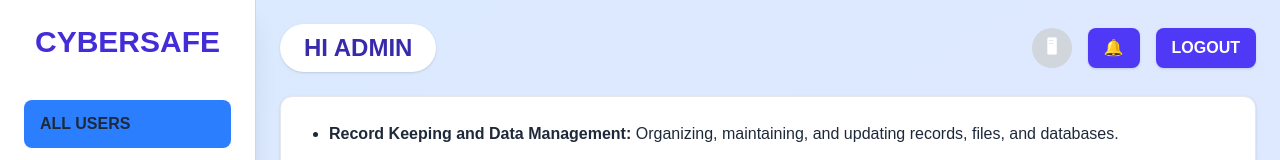
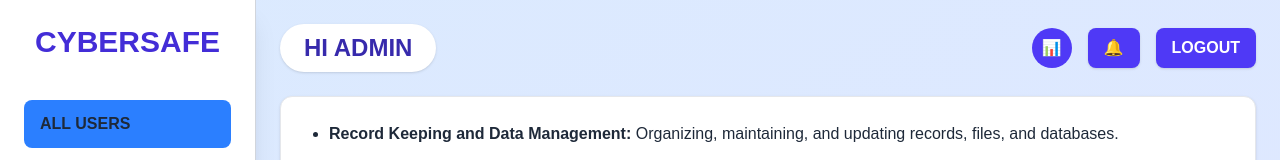
Before and after one commit to ManojPrathapa/CyberSafe, a Next.js app in the folder cyber-awareness-frontend/: page /Admin/home in a window 1280 px wide. Shown: the top 160 px of the page. Built offline with nearby package versions, Linux system fonts and the light colour scheme.

Commit message:
Dashboard Button

```diff
--- a/cyber-awareness-frontend/src/app/Admin/home/page.js
+++ b/cyber-awareness-frontend/src/app/Admin/home/page.js
@@ -49,7 +49,7 @@
           <h2 className="text-2xl font-bold px-6 py-2 bg-white shadow rounded-full text-indigo-800">HI ADMIN</h2>
           <div className="flex items-center gap-4">
             <Link href="/adminDashboard">
-              <div className="w-10 h-10 bg-gray-300 rounded-full flex items-center justify-center text-white font-bold">🖥</div>
+              <div className="w-10 h-10 bg-indigo-600 rounded-full flex items-center justify-center text-white font-bold">📊</div>
             </Link>
             <button
               className="bg-indigo-600 hover:bg-indigo-700 text-white font-semibold px-4 py-2 rounded-lg shadow"
--- a/cyber-awareness-frontend/src/app/support/home/page.js
+++ b/cyber-awareness-frontend/src/app/support/home/page.js
@@ -46,7 +46,7 @@
           <h2 className="text-2xl font-bold px-6 py-2 bg-white shadow rounded-full text-indigo-800">HI SUPPORT TEAM</h2>
           <div className="flex items-center gap-4">
             <Link href="/supportDashboard">
-              <div className="w-10 h-10 bg-gray-300 rounded-full flex items-center justify-center text-white font-bold">🖥</div>
+                 <div className="w-10 h-10 bg-indigo-600 rounded-full flex items-center justify-center text-white font-bold">📊</div>
             </Link>
             <button
               className="bg-indigo-600 hover:bg-indigo-700 text-white font-semibold px-4 py-2 rounded-lg shadow"
```
